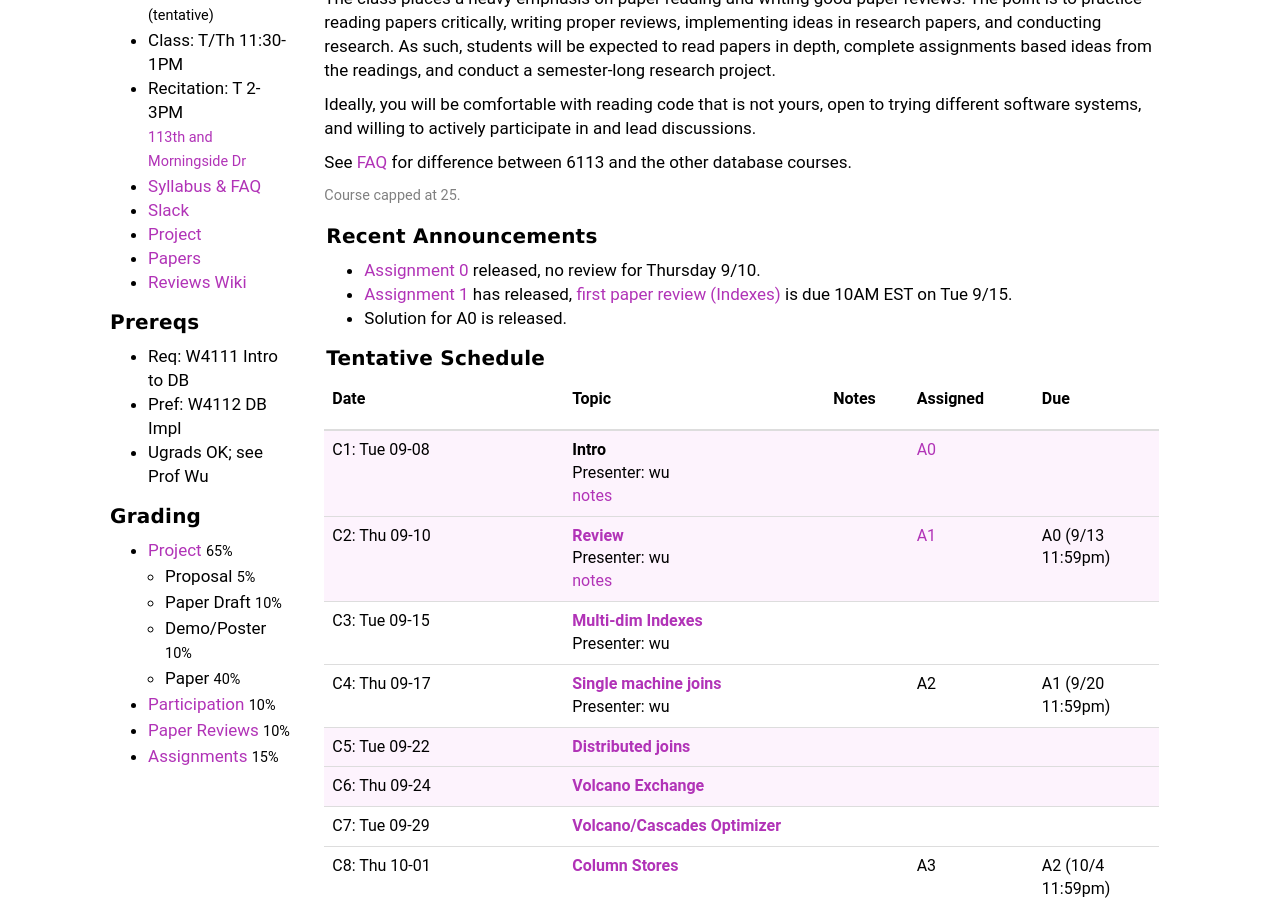
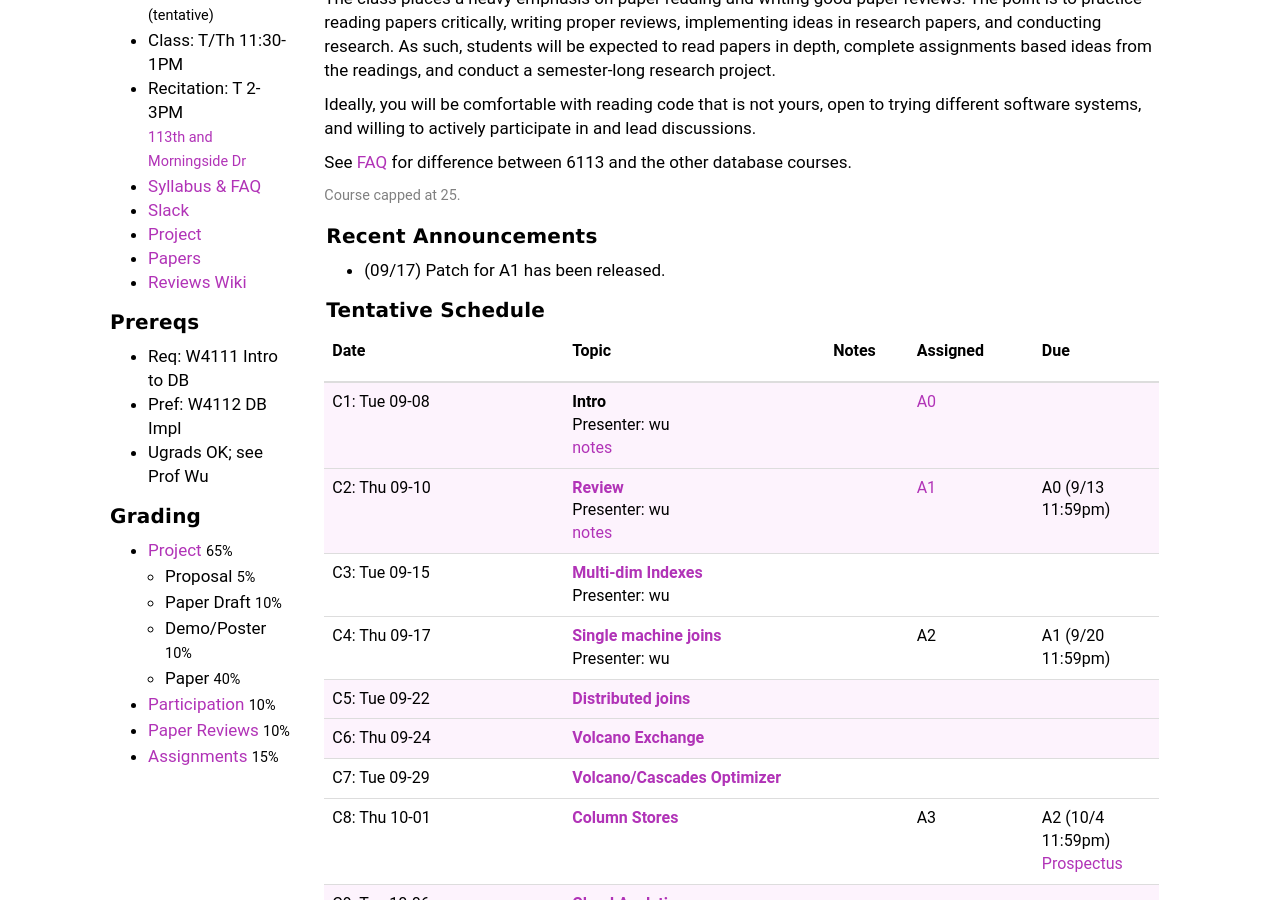
Before and after one commit to w6113/website_fall2020, a Jekyll site: the page built from index.md, in a window 1280 px wide and 900 px high, scrolled down 361 px. Built offline with Jekyll 4.4.1, drawn with Linux system fonts in a browser that asks for light colours.

Commit message:
Update index.md

```diff
--- a/index.md
+++ b/index.md
@@ -19,9 +19,7 @@ See [FAQ](./syllabus#faq) for difference between 6113 and the other database cou
 
 #### Recent Announcements
 
-* [Assignment 0](./assignments) released, no review for Thursday 9/10.
-* [Assignment 1](./assignments) has released, [first paper review (Indexes)](./papers#indexes) is due 10AM EST on Tue 9/15.
-* Solution for A0 is released.
+* (09/17) Patch for A1 has been released.
 
 
 #### Tentative Schedule
```
